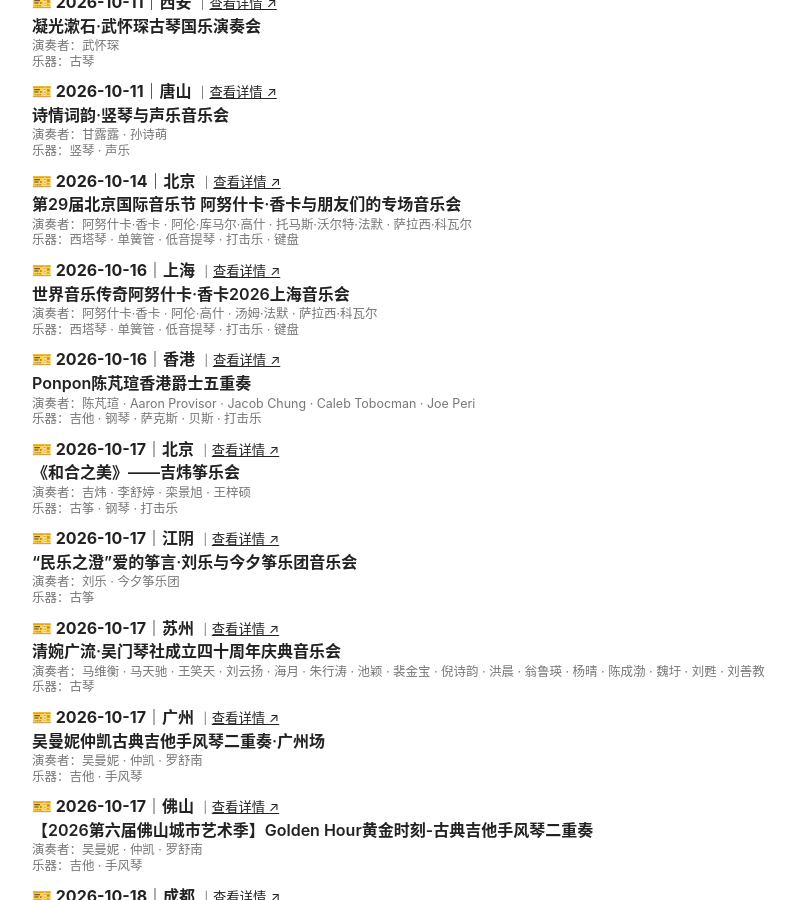
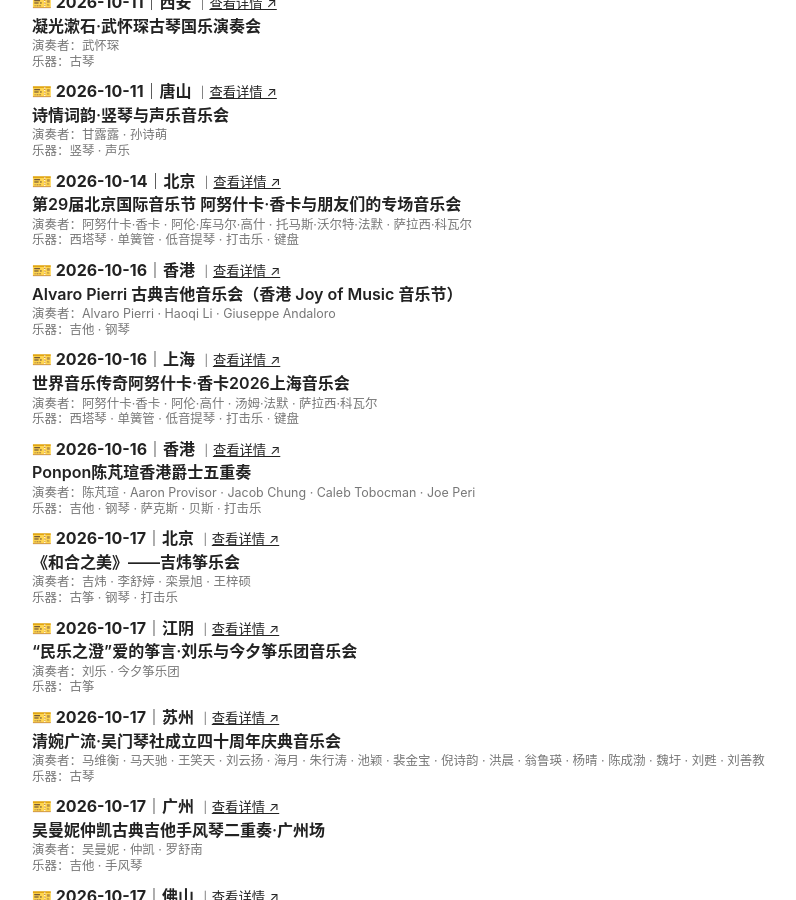
Before and after one commit to KeenKwok/boxianji, a Jekyll site: the page built from index.md, in a window 1280 px wide and 900 px high, scrolled down 755 px. Shown: the whole window, without its empty margins (228-1024 px from the left). Built offline with Jekyll 4.4.1, drawn with Linux system fonts in a browser that asks for light colours.

Commit message:
更新 attention.yml

```diff
--- a/_data/attention.yml
+++ b/_data/attention.yml
@@ -1,3 +1,16 @@
+- id: "20261016-hongkong-alvaro-pierri-classical-guitar"
+  date: "2026-10-16"
+  city: "香港"
+  title: "Alvaro Pierri 古典吉他音乐会（香港 Joy of Music 音乐节）"
+  performers:
+    - "Alvaro Pierri"
+    - "Haoqi Li"
+    - "Giuseppe Andaloro"
+  instruments:
+    - "吉他"
+    - "钢琴"
+  link: "https://mp.weixin.qq.com/s/RMgjkVhvkIDOjd8nu4Ihfg"
+
 - id: "20261011-miaoli-shuangxianzhishi-kyuhee-park-hsinchu-symphony"
   date: "2026-10-11"
   city: "苗栗县"
```
